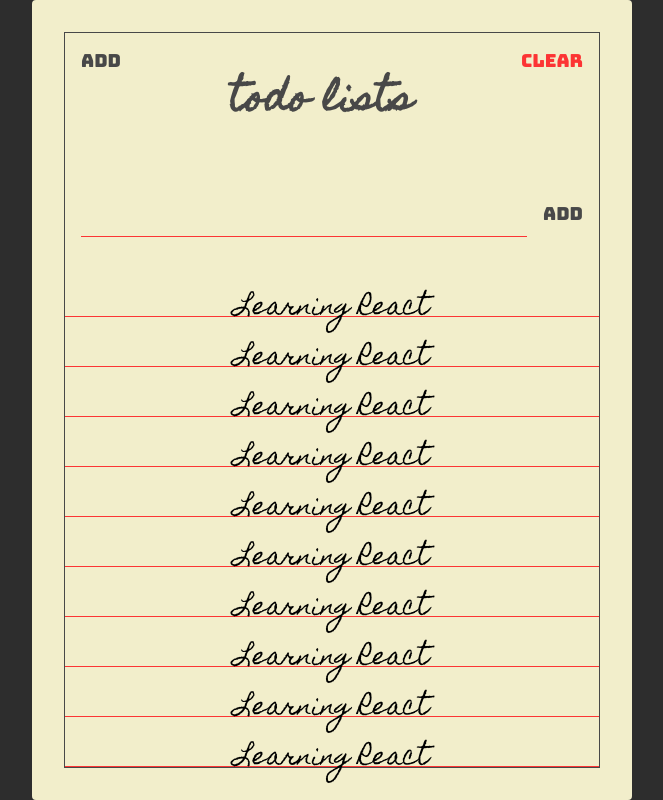
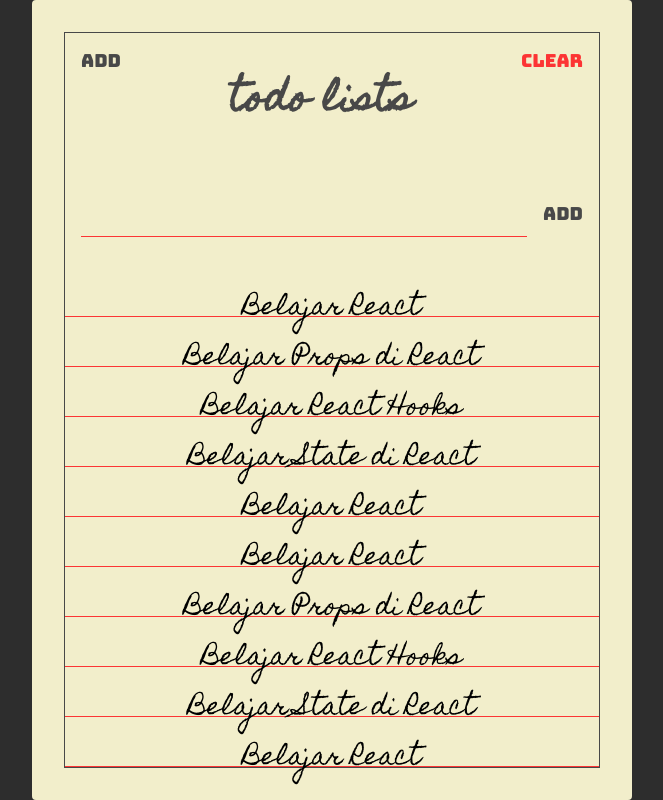
Before and after one commit to kendywijaya/React-todolist, a React (Create React App) app: page / in a window 1280 px wide. Shown: the whole page, without its empty margins (308-971 px from the left). Built offline with nearby package versions, Linux system fonts and the light colour scheme.

Commit message:
Membuat Pages dan Component Todo

```diff
--- a/src/App.js
+++ b/src/App.js
@@ -1,56 +1,8 @@
 import React from "react";
 import "./styles.css";
 
-import Paper from "./components/Paper";
+import TodoList from "./pages/TodoList";
 
 export default function App() {
-  return (
-    <Paper>
-      <section className="header">
-        <button className="header-btn --main-black-color">Add</button>
-        <h1 className="header-title">Todo Lists</h1>
-        <button className="header-btn --main-red-color">Clear</button>
-      </section>
-
-      <section className="add">
-        <form className="add-form">
-          <input type="text" className="add-input"></input>
-          <button className="add-btn --main-black-color">Add</button>
-        </form>
-      </section>
-
-      <section className="todos">
-        <div className="todo">
-          <span className="todo-text">Learning React</span>
-        </div>
-        <div className="todo">
-          <span className="todo-text">Learning React</span>
-        </div>
-        <div className="todo">
-          <span className="todo-text">Learning React</span>
-        </div>
-        <div className="todo">
-          <span className="todo-text">Learning React</span>
-        </div>
-        <div className="todo">
-          <span className="todo-text">Learning React</span>
-        </div>
-        <div className="todo">
-          <span className="todo-text">Learning React</span>
-        </div>
-        <div className="todo">
-          <span className="todo-text">Learning React</span>
-        </div>
-        <div className="todo">
-          <span className="todo-text">Learning React</span>
-        </div>
-        <div className="todo">
-          <span className="todo-text">Learning React</span>
-        </div>
-        <div className="todo">
-          <span className="todo-text">Learning React</span>
-        </div>
-      </section>
-    </Paper>
-  );
+  return <TodoList />;
 }
--- a/src/components/Header.jsx
+++ b/src/components/Header.jsx
@@ -0,0 +1,13 @@
+import React from "react";
+
+const Header = () => {
+  return (
+    <section className="header">
+      <button className="header-btn --main-black-color">Add</button>
+      <h1 className="header-title">Todo Lists</h1>
+      <button className="header-btn --main-red-color">Clear</button>
+    </section>
+  );
+};
+
+export default Header;
--- /dev/null
+++ b/src/components/Todo.jsx
@@ -0,0 +1,16 @@
+import React from "react";
+import PropTypes from "prop-types";
+
+const Todo = (props) => {
+  return (
+    <div className="todo">
+      <span className="todo-text">{props.text}</span>
+    </div>
+  );
+};
+
+Todo.PropTypes = {
+  text: PropTypes.string.isRequired
+};
+
+export default Todo;
--- a/src/components/TodoForm.jsx
+++ b/src/components/TodoForm.jsx
@@ -0,0 +1,14 @@
+import React from "react";
+
+const TodoForm = () => {
+  return (
+    <section className="add">
+      <form className="add-form">
+        <input type="text" className="add-input"></input>
+        <button className="add-btn --main-black-color">Add</button>
+      </form>
+    </section>
+  );
+};
+
+export default TodoForm;
--- a/src/components/Todos.jsx
+++ b/src/components/Todos.jsx
@@ -0,0 +1,47 @@
+import React from "react";
+import Todo from "./Todo";
+
+const Todos = () => {
+  const todos = [
+    {
+      text: "Belajar React"
+    },
+    {
+      text: "Belajar Props di React"
+    },
+    {
+      text: "Belajar React Hooks"
+    },
+    {
+      text: "Belajar State di React"
+    },
+    {
+      text: "Belajar React"
+    },
+    {
+      text: "Belajar React"
+    },
+    {
+      text: "Belajar Props di React"
+    },
+    {
+      text: "Belajar React Hooks"
+    },
+    {
+      text: "Belajar State di React"
+    },
+    {
+      text: "Belajar React"
+    }
+  ];
+
+  return (
+    <section className="todos">
+      {todos.map((todo) => {
+        return <Todo text={todo.text} />;
+      })}
+    </section>
+  );
+};
+
+export default Todos;
--- /dev/null
+++ b/src/pages/TodoList.jsx
@@ -0,0 +1,18 @@
+import React from "react";
+
+import Paper from "../components/Paper";
+import Header from "../components/Header";
+import TodoForm from "../components/TodoForm";
+import Todos from "../components/Todos";
+
+const TodoList = () => {
+  return (
+    <Paper>
+      <Header />
+      <TodoForm />
+      <Todos />
+    </Paper>
+  );
+};
+
+export default TodoList;
--- a/src/styles.css
+++ b/src/styles.css
@@ -133,6 +133,7 @@
 .todos {
   display: flex;
   flex-direction: column;
+  min-height: 500px;
 }
 
 .todo {
@@ -141,7 +142,7 @@
   flex: 1 0 auto;
   text-align: center;
 
-  min-height: 34px;
+  max-height: 34px;
   margin: 16px 0 0;
   font-family: "Homemade Apple", sans-serif;
   font-size: 24px;
@@ -150,6 +151,8 @@
 }
 
 .todo-text {
+  width: 100%;
+  height: 50px;
   position: absolute;
   left: 50%;
   transform: translate(-50%);
```
